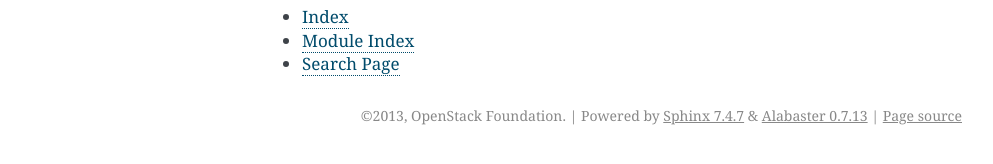
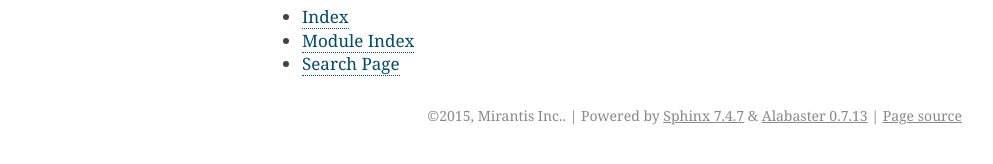
Before and after one commit to openstack-archive/fuel-dev-tools, a Sphinx documentation site: the page built from doc/source/index.rst, in a window 1280 px wide. Shown: the part 410-574 px from the top of the page, without its empty margins (148-1141 px from the left). Built offline with Sphinx 7.4.7, drawn with Linux system fonts in a browser that asks for light colours.

```diff
--- a/doc/source/conf.py
+++ b/doc/source/conf.py
@@ -38,7 +38,7 @@ master_doc = 'index'
 
 # General information about the project.
 project = u'fuel-dev-tools'
-copyright = u'2013, OpenStack Foundation'
+copyright = u'2015, Mirantis Inc.'
 
 # If true, '()' will be appended to :func: etc. cross-reference text.
 add_function_parentheses = True
```
Also changed, not shown: setup.py (+10 -12 lines), vagrant/README.md (added), 17 other files.
